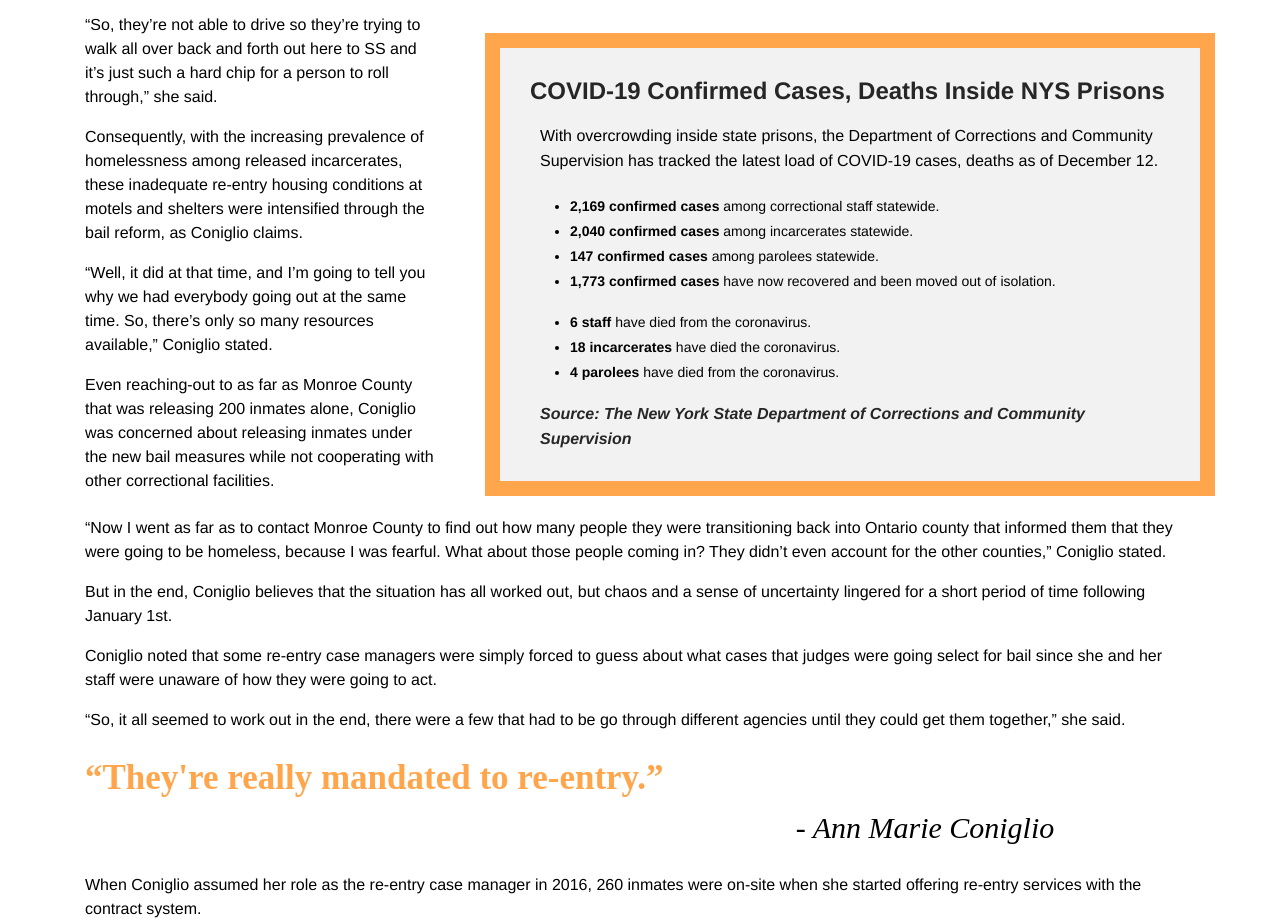
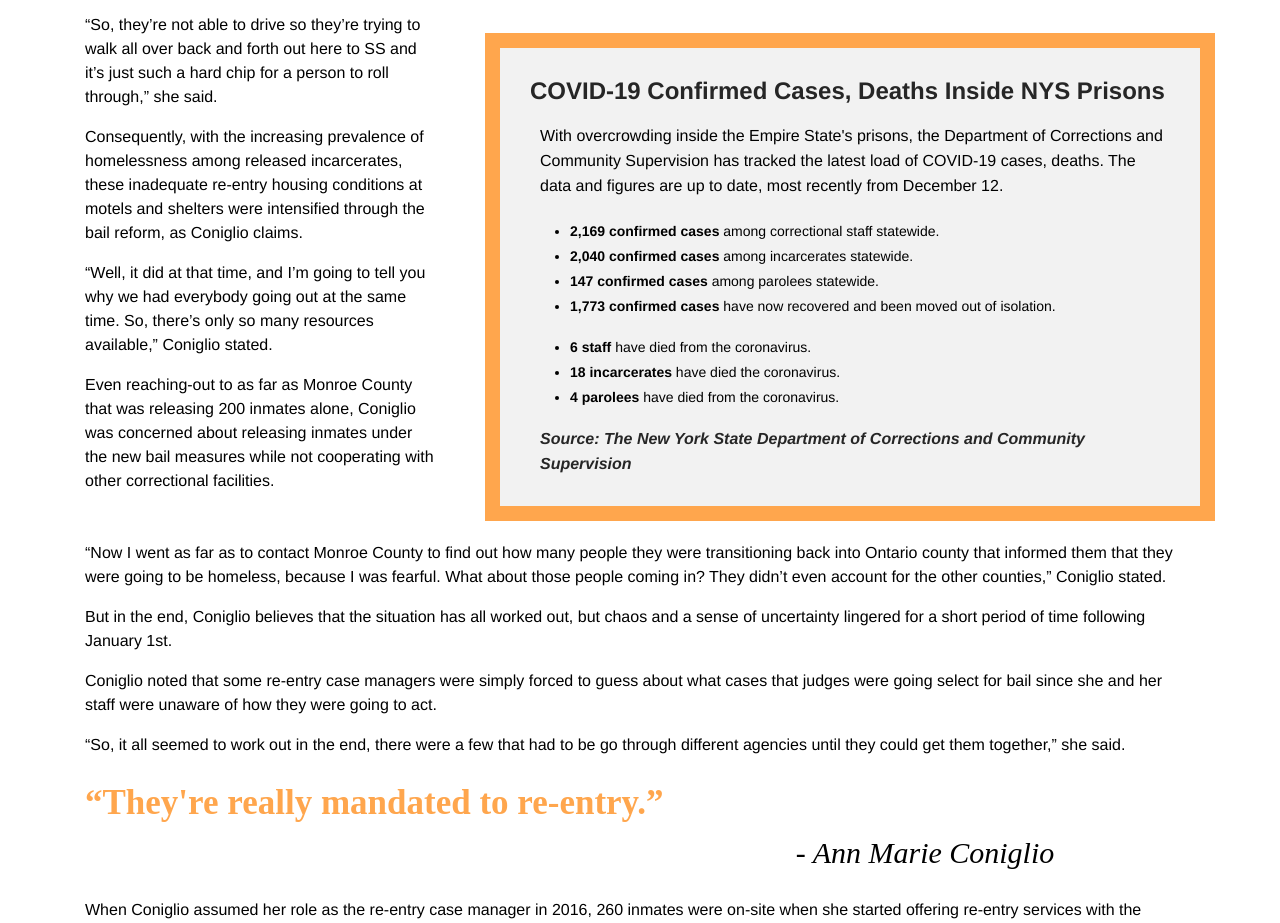
Before and after one commit to Terps4Life2020/Final, a plain HTML site: page index.html in a window 1280 px wide. Shown: the part 6083-7006 px from the top of the page. Drawn offline with nearby package versions, Linux system fonts and the light colour scheme.

Commit message:
Update index.html

```diff
--- a/index.html
+++ b/index.html
@@ -219,7 +219,7 @@
     <div class="col-md-8">
       <div class="sidebar">
         <div class="sidebar-header">COVID-19 Confirmed Cases, Deaths Inside NYS Prisons</div>
-          <div class="sidebar-lede">With overcrowding inside state prisons, the Department of Corrections and Community Supervision has tracked the latest load of COVID-19 cases, deaths as of December 12.</div>
+          <div class="sidebar-lede">With overcrowding inside the Empire State's prisons, the Department of Corrections and Community Supervision has tracked the latest load of COVID-19 cases, deaths. The data and figures are up to date, most recently from December 12.</div>
           <ul>
             <p>
               <li> <b> 2,169 confirmed cases</b> among correctional staff statewide.</li>
```
